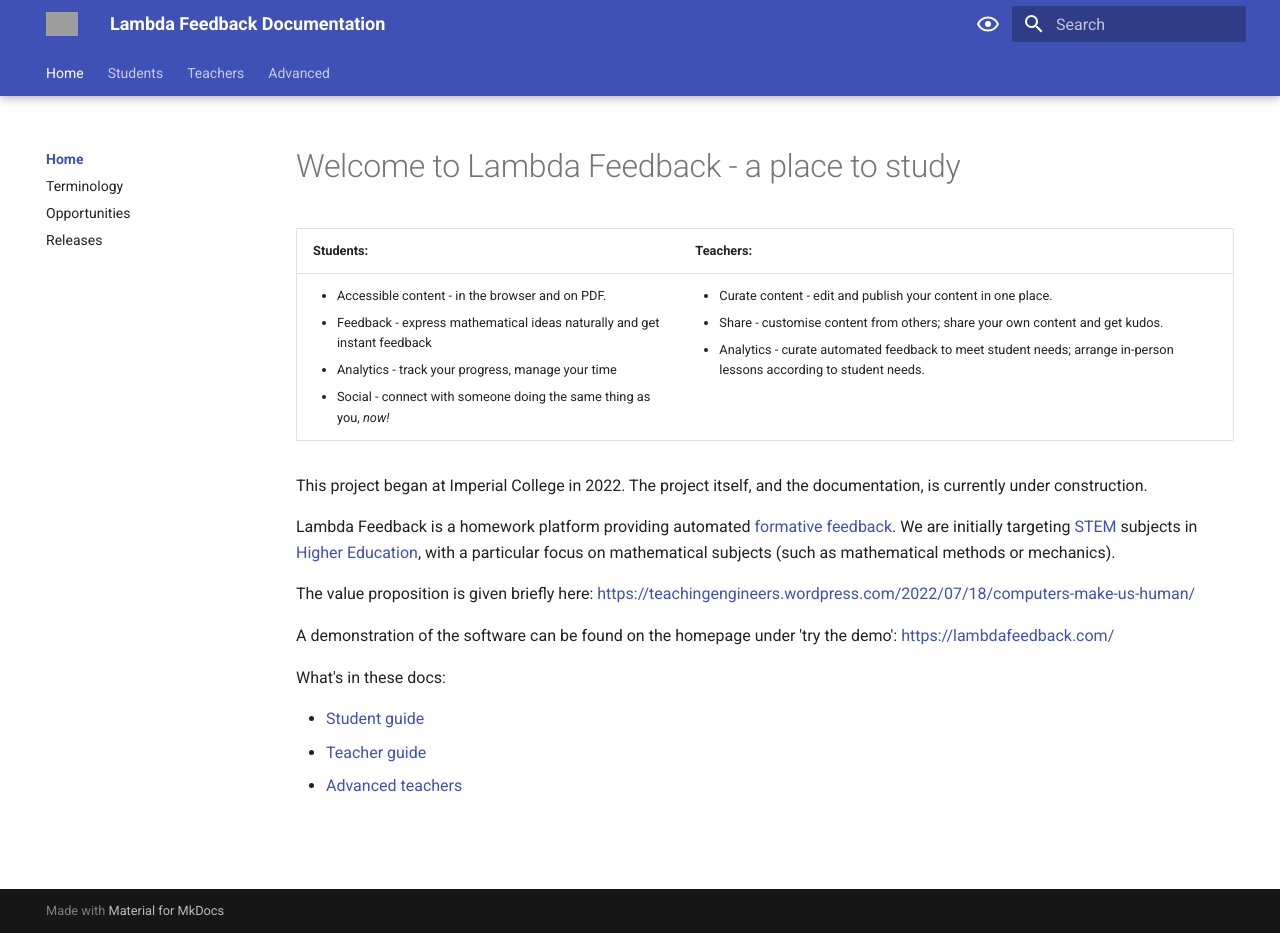
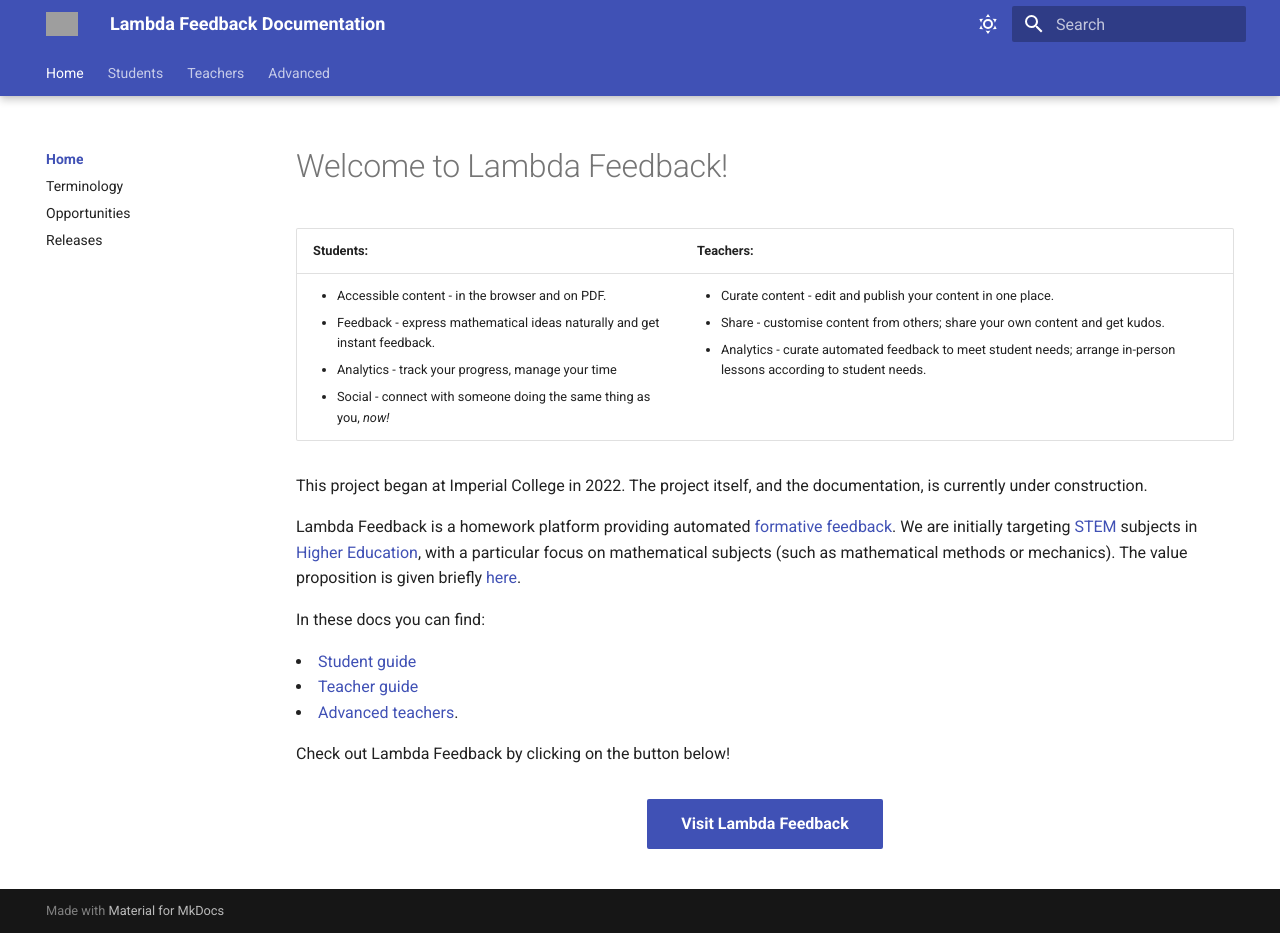
Before and after one commit to lambda-feedback/user-documentation, an MkDocs documentation site: the page built from docs/index.md, in a window 1280 px wide and 933 px high. Built offline with MkDocs 1.6.1 and Material for MkDocs 9.7.7, drawn with Linux system fonts in a browser that asks for light colours; grey boxes are pictures that could not be loaded.

Commit message:
Updates to home page and colourway

```diff
--- a/docs/index.md
+++ b/docs/index.md
@@ -3,24 +3,22 @@
   - toc
 ---
 
-# Welcome to Lambda Feedback - a place to study
+# Welcome to Lambda Feedback!
 
-| Students:                                                                                                                                                                                                                                                                                    | Teachers:                                                                                                                                                                                                                                                                                      |
-| -------------------------------------------------------------------------------------------------------------------------------------------------------------------------------------------------------------------------------------------------------------------------------------------- | ---------------------------------------------------------------------------------------------------------------------------------------------------------------------------------------------------------------------------------------------------------------------------------------------- |
-| <ul><li>Accessible content - in the browser and on PDF. </li><li>Feedback - express mathematical ideas naturally and get instant feedback</li><li>Analytics - track your progress, manage your time</li><li>Social - connect with someone doing the same thing as you, <i>now!</i></li></ul> | <ul><li>Curate content - edit and publish your content in one place.</li><li>Share - customise content from others; share your own content and get kudos.</li><li>Analytics - curate automated feedback to meet student needs; arrange in-person lessons according to student needs.</li></ul> |
+|**Students**:                                                  | **Teachers**:                                   |
+| ------------------------------------------------------------- | ----------------------------------------------- |
+| <ul><li>Accessible content - in the browser and on PDF. </li><li>Feedback - express mathematical ideas naturally and get instant feedback. </li><li>Analytics - track your progress, manage your time</li><li>Social - connect with someone doing the same thing as you, <i>now!</i></li></ul> | <ul><li>Curate content - edit and publish your content in one place.</li><li>Share - customise content from others; share your own content and get kudos.</li><li>Analytics - curate automated feedback to meet student needs; arrange in-person lessons according to student needs.</li></ul> |
 
 This project began at Imperial College in 2022. The project itself, and the documentation, is currently under construction.
 
-Lambda Feedback is a homework platform providing automated [formative feedback](https://www.edutopia.org/blog/providing-feedback-as-formative-assessment-troy-hicks). We are initially targeting [STEM](https://en.wikipedia.org/wiki/Science,_technology,_engineering,_and_mathematics) subjects in [Higher Education](https://en.wikipedia.org/wiki/Higher_education), with a particular focus on mathematical subjects (such as mathematical methods or mechanics).
+Lambda Feedback is a homework platform providing automated [formative feedback](https://www.edutopia.org/blog/providing-feedback-as-formative-assessment-troy-hicks). We are initially targeting [STEM](https://en.wikipedia.org/wiki/Science,_technology,_engineering,_and_mathematics) subjects in [Higher Education](https://en.wikipedia.org/wiki/Higher_education), with a particular focus on mathematical subjects (such as mathematical methods or mechanics). The value proposition is given briefly [here](https://teachingengineers.wordpress.com/2022/07/18/computers-make-us-human/).
 
-The value proposition is given briefly here:
-[https://teachingengineers.wordpress.com/2022/07/18/computers-make-us-human/](https://teachingengineers.wordpress.com/2022/07/18/computers-make-us-human/)
+In these docs you can find:
+</li><li> [Student guide](student/index.md)
+</li><li> [Teacher guide](teacher/index.md)
+</li><li> [Advanced teachers](advanced/index.md).
 
-A demonstration of the software can be found on the homepage under 'try the demo':
-[https://lambdafeedback.com/](https://lambdafeedback.com/)
-
-What's in these docs:
-
-- [Student guide](student/index.md)
-- [Teacher guide](teacher/index.md)
-- [Advanced teachers](advanced/index.md)
+Check out Lambda Feedback by clicking on the button below!
+<figure markdown>
+[Visit Lambda Feedback](https://lambdafeedback.com/){ .md-button .md-button--primary .center}
+</figure>
--- a/mkdocs.yml
+++ b/mkdocs.yml
@@ -67,21 +67,21 @@
     - navigation.indexes
     - navigation.instant
     - navigation.sections
-    # - navigation.top
+    #- navigation.top
     - navigation.tabs
     - navigation.tabs.sticky
   palette:
     - media: "(prefers-color-scheme: light)"
       scheme: default
       toggle:
-        icon: material/eye-outline
+        icon: material/weather-sunny
         name: Switch to dark mode
     - media: "(prefers-color-scheme: dark)"
       scheme: slate
-      primary: red
-      accent: red
+      primary: indigo
+      accent: indigo
       toggle:
-        icon: material/eye
+        icon: material/weather-night
         name: Switch to light mode
 
 # Extensions
```
